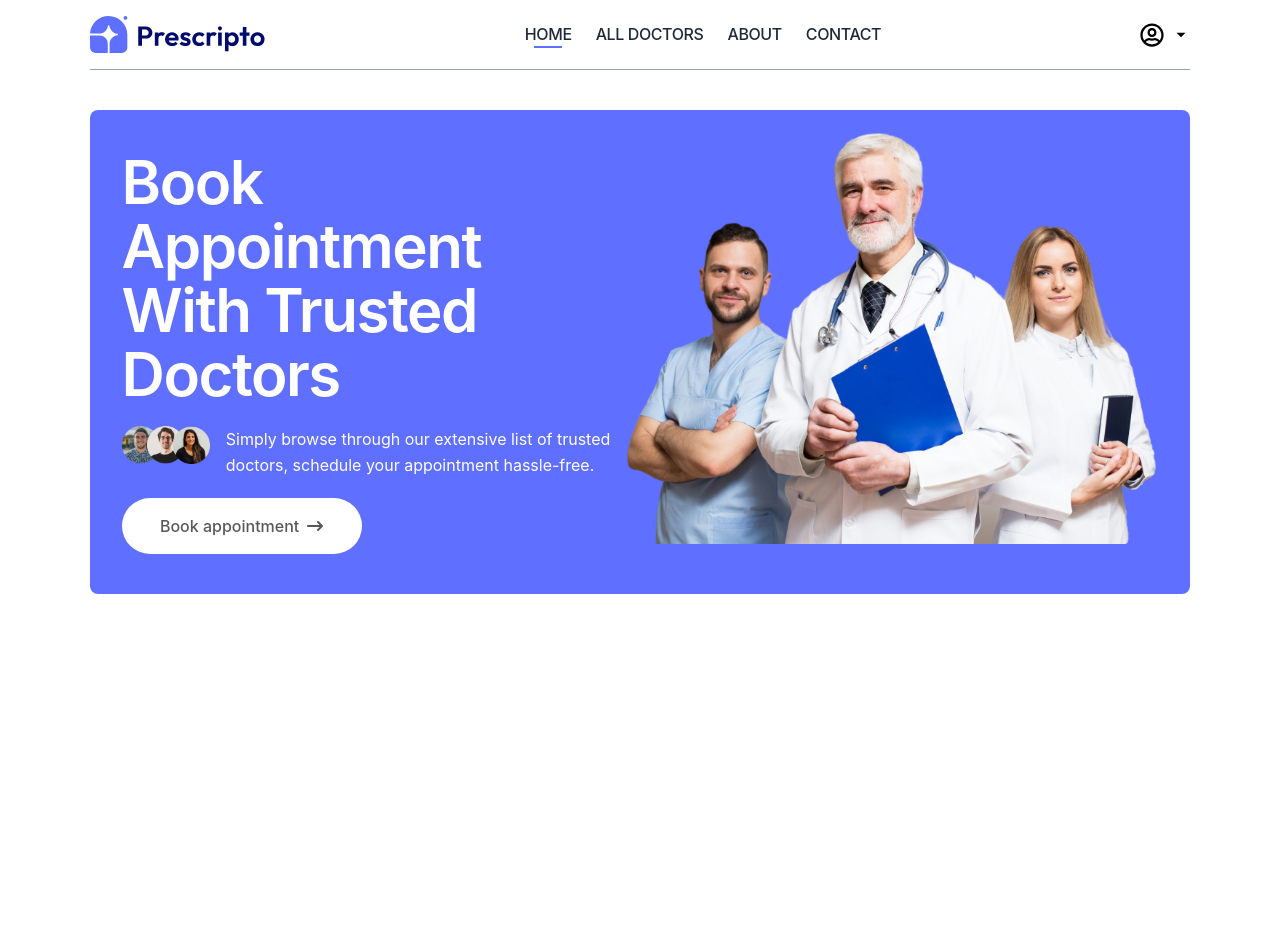
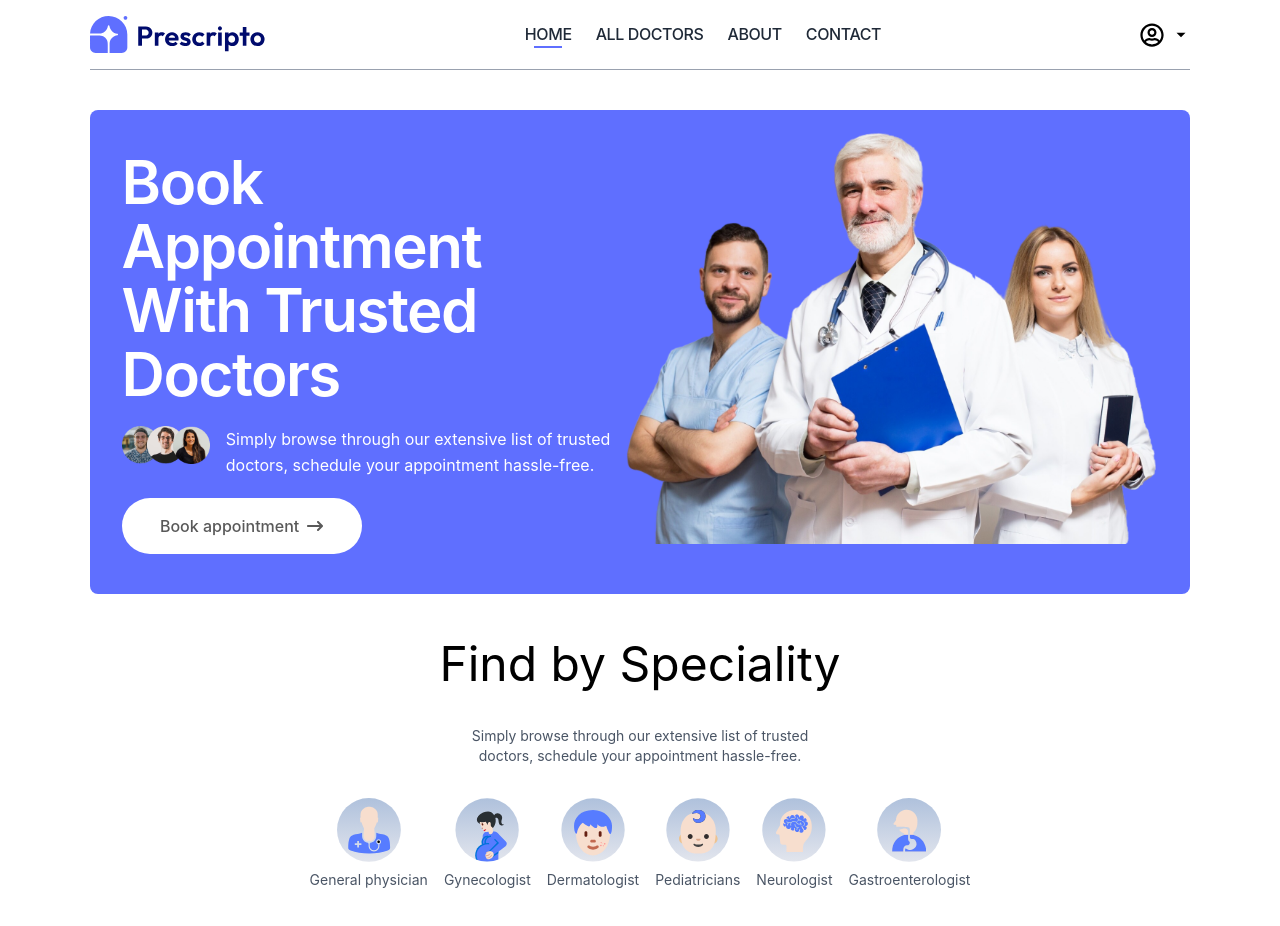
Before and after one commit to mostafa93sh/Descripto, a React (Vite) app: page / in a window 1280 px wide. Shown: the top 926 px of the page. Before the commit the page ends 800 px from the top, so only its background shows below. Built offline with nearby package versions, Linux system fonts and the light colour scheme.

Commit message:
feat(home): add Header and SpecialitySection
- Create Header component with doctor booking
- Create SpecialitySection to browse by type
- Integrate new components into Home page

```diff
--- a/src/components/Header.jsx
+++ b/src/components/Home/Header.jsx
@@ -1,5 +1,5 @@
 import { FaArrowRightLong } from "react-icons/fa6";
-import { assets } from "../assets/assets";
+import { assets } from "../../assets/assets";
 
 const Header = () => {
   return (
--- /dev/null
+++ b/src/components/Home/SpecialitySection.jsx
@@ -0,0 +1,28 @@
+import { Link } from "react-router-dom";
+import { specialityData } from "../../assets/assets";
+
+const SpecialitySection = () => {
+  return (
+    <div className="flex flex-col gap-8 items-center py-10">
+      <h2 className="text-3xl xl:text-5xl leading-tight">Find by Speciality</h2>
+      <p className="text-sm text-gray-600 text-center max-w-1/3">
+        Simply browse through our extensive list of trusted doctors, schedule
+        your appointment hassle-free.
+      </p>
+      <div className="flex gap-4 flex-wrap">
+        {specialityData.map((item, index) => (
+          <Link
+            onClick={() => window.scrollTo(0, 0)}
+            to={`/doctors?speciality=${item.speciality}`}
+            key={index}
+            className="flex flex-col items-center gap-2"
+          >
+            <img src={item.image} alt={item.name} className="w-16 h-16" />
+            <span className="text-sm text-gray-600">{item.speciality}</span>
+          </Link>
+        ))}
+      </div>
+    </div>
+  );
+};
+export default SpecialitySection;
--- a/src/pages/Home.jsx
+++ b/src/pages/Home.jsx
@@ -1,9 +1,11 @@
-import Header from "../components/Header";
+import Header from "../components/Home/Header";
+import SpecialitySection from "../components/Home/SpecialitySection";
 
 const Home = () => {
   return (
     <div>
       <Header />
+      <SpecialitySection />
     </div>
   );
 };
```
